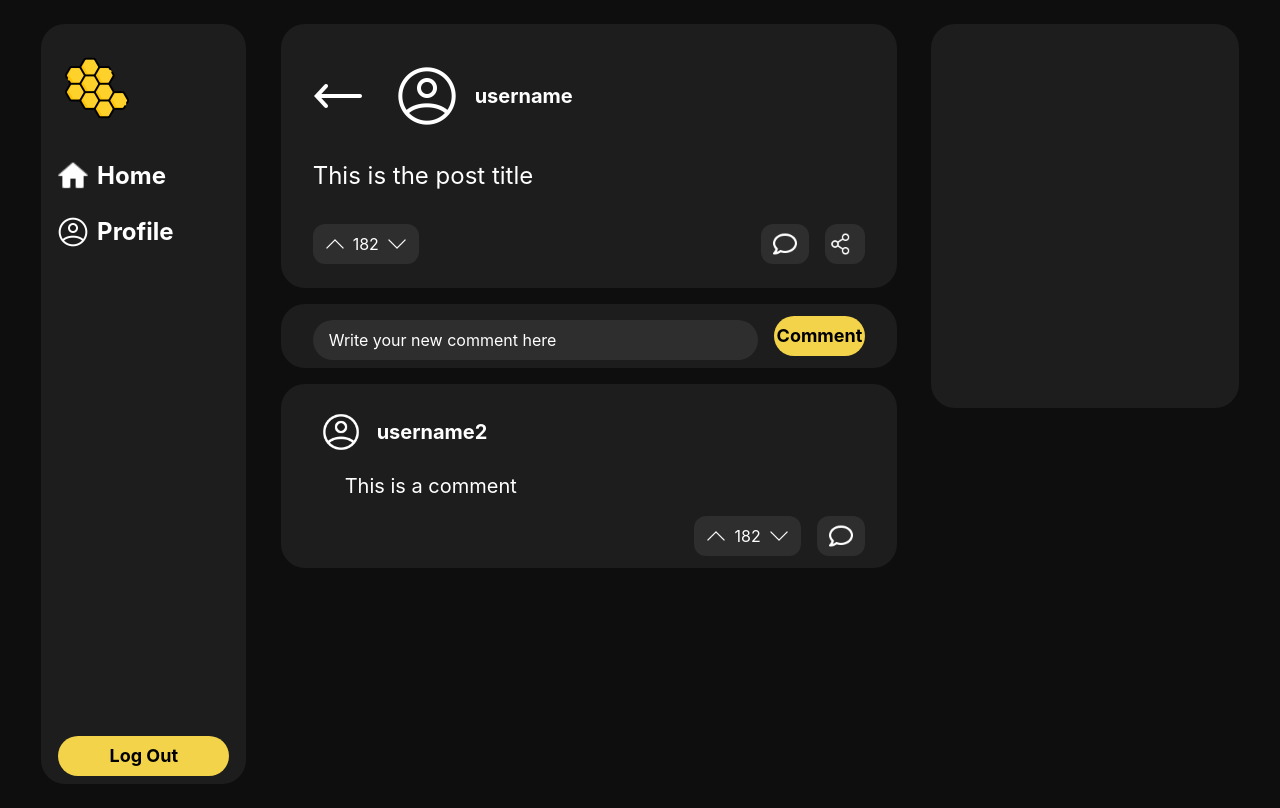
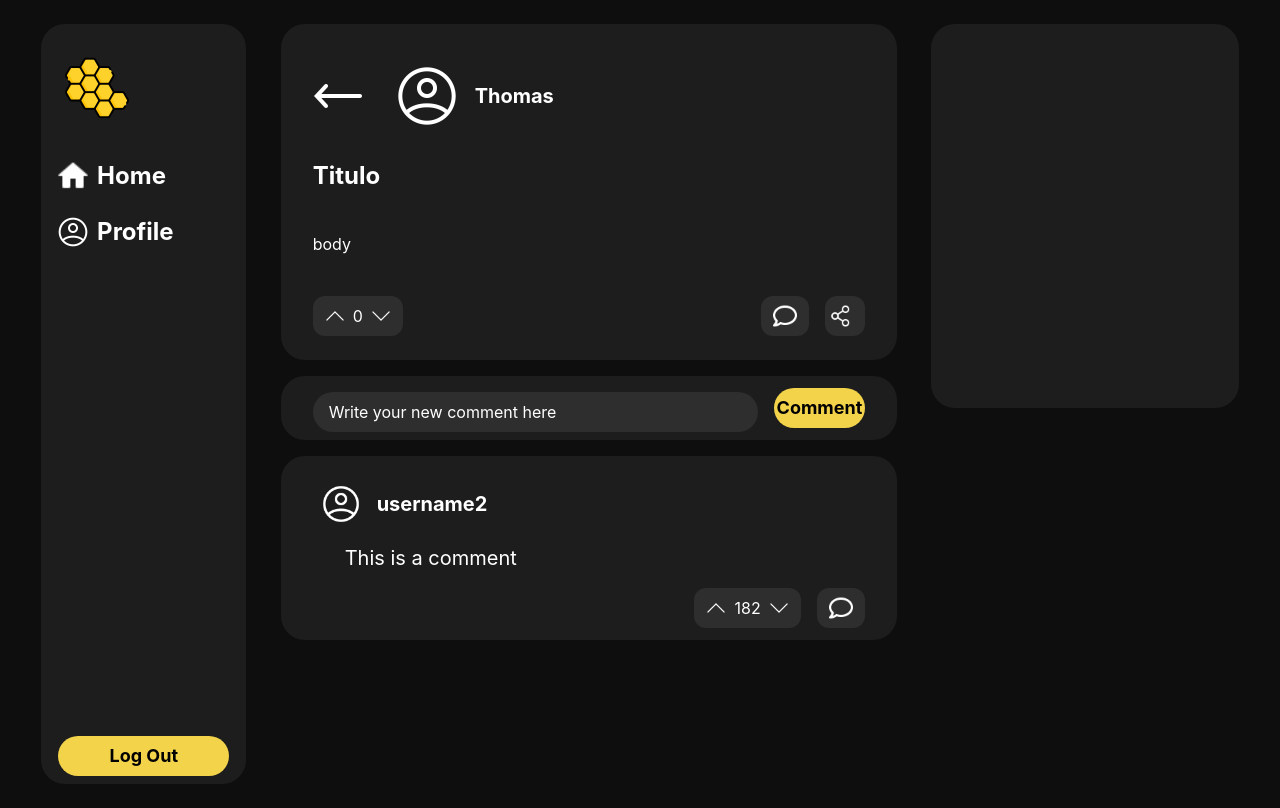
Before and after one commit to MuriloUnten/honeyhub, a React (Create React App) app in the folder website/: page /view-post in a window 1280 px wide. Built offline with nearby package versions, Linux system fonts and the light colour scheme; no server answers.

Commit message:
não sei

```diff
--- a/website/src/App.js
+++ b/website/src/App.js
@@ -28,7 +28,9 @@ const router = createBrowserRouter(
         <Route path="/profile" element={<Profile />}>
             <Route path=":id" element={<Profile />} />
         </Route>
-        <Route path="/view-post" element={<ViewPost />} />
+        <Route path="/view-post" element={<ViewPost />}>
+            <Route path=":id" element={<ViewPost />} />
+        </Route>
         </>
     )
 );
--- a/website/src/components/Post.js
+++ b/website/src/components/Post.js
@@ -15,7 +15,7 @@ const Post = (props) => {
     console.log(props)
     return (
         //<div className='w-full h-96 bg-black2 rounded-3xl text-white px-8 py-2'>
-        <Link to='/view-post'>
+        <Link to={'/view-post/' + props.post.id}>
         <div className='w-full h-auto bg-black2 rounded-3xl px-8 py-2 mb-4'>
             <div>
                 <Link to='/community' className='w-full flex my-2 items-center mb-2'>
@@ -30,7 +30,7 @@ const Post = (props) => {
                 </Link>
             </div>
             <div className='font-bold text-2xl text-white h-10 mb-1'>
-                <Link to='/view-post'>
+                <Link to={'/view-post/' + props.post.id}>
                     {props.post.title}
                 </Link>
             </div>
--- a/website/src/components/VisualizePost.js
+++ b/website/src/components/VisualizePost.js
@@ -1,17 +1,132 @@
-import React, { useState } from 'react';
+// import React, { useState } from 'react'
+// import leftArrow from "../assets/leftArrow.png";
+// import { Link } from "react-router-dom";
+// import profile from "../assets/profile.png";
+// import beach from '../assets/beach.jpg';
+// import comment from '../assets/comment.png';
+// import share from '../assets/share.png';
+// import upArrow from '../assets/upArrow.png';
+
+// const VisualizePost = () => {
+//   const [upVotes, setUpVotes] = useState(182);
+//     const [upVoted, setUpVoted] = useState(false);
+//     const [downVoted, setDownVoted] = useState(false);
+//     const [originalState, setOriginal] = useState(true);
+
+//     const incrementVotes = () => {
+//         if (originalState) {
+//             setUpVotes(upVotes + 1);
+//             setUpVoted(true);
+//             setDownVoted(false);
+//             setOriginal(false);
+//         }
+//         else{
+//             if(downVoted){
+//                 setUpVotes(upVotes + 1);
+//                 setUpVoted(false);
+//                 setOriginal(true);
+//             }
+//         }
+//     };
+
+//     const decreaseVotes = () => {
+//         if (originalState) {
+//             setUpVotes(upVotes - 1);
+//             setUpVoted(false);
+//             setDownVoted(true);
+//             setOriginal(false);
+//         }
+//         else{
+//             if(upVoted){
+//                 setUpVotes(upVotes - 1);
+//                 setUpVoted(false);
+//                 setOriginal(true);
+//             }
+//         }
+//     };
+
+//   return (
+//     <div className="w-full bg-black2 rounded-3xl px-8 py-2 mb-4">
+//       <div className="mt-8 h-16 flex items-center">
+//         <Link to="/"><img src={leftArrow} className="max-h-16"></img></Link>
+//         <Link to="/profile"><img src={profile} className="max-h-16 ml-8"></img></Link>
+//         <Link to="/profile"><div className="text-white font-bold text-xl ml-4">username</div></Link>
+//       </div>
+//       <div className=' text-2xl text-white h-10 mb-1 mt-8'>
+//         This is the post title
+//       </div>
+//       <div className='flex justify-between mt-6 mb-4'>
+//         <div className='bg-black3 flex items-center px-3 py-2 rounded-xl'>
+//             <img src={upArrow} className='w-5 rotate-180 mr-2'onClick={incrementVotes}></img>
+//             <div className='mr-2 text-white'>{upVotes}</div>
+//             <img src={upArrow} className='w-5 cursor-pointer'onClick={decreaseVotes}></img>
+//         </div>
+//         <div className='flex justify-end'>
+//           <div className='w-12 bg-black3 flex items-center justify-around px-2 py-2 rounded-xl mr-4'>
+//             <img src={comment} className='w-6 mx-1'></img>
+//           </div>
+//           <div className='w-10 bg-black3 flex items-center justify-center px-2 py-2 rounded-xl'>
+//               <img src={share} className='w-6 mr-2'></img>
+//           </div>
+//         </div>
+//       </div>
+//     </div>
+//   );
+// };
+
+// export default VisualizePost;
+
+import React, { useState, useEffect } from 'react';
 import leftArrow from "../assets/leftArrow.png";
 import { Link } from "react-router-dom";
 import profile from "../assets/profile.png";
-import beach from '../assets/beach.jpg';
 import comment from '../assets/comment.png';
 import share from '../assets/share.png';
 import upArrow from '../assets/upArrow.png';
+import { BASE_URL } from "../backend_url";
+import {useParams} from "react-router-dom"
 
 const VisualizePost = () => {
-  const [upVotes, setUpVotes] = useState(182);
+    const [post, setPost] = useState(null);
+    const [upVotes, setUpVotes] = useState(0);
     const [upVoted, setUpVoted] = useState(false);
     const [downVoted, setDownVoted] = useState(false);
     const [originalState, setOriginal] = useState(true);
+    const {id} = useParams()
+
+
+    useEffect(() => {
+      setPost({
+        post: {
+          title: "Titulo",
+          body:"body"
+        },
+        user: {
+          name: "Thomas"
+        },
+        community: {
+          name: "Arch Linux"
+        },
+      })
+      fetchPostData();
+    }, []);
+
+    const fetchPostData = async () => {
+        try {
+            console.log("id", id)
+            const response = await fetch(BASE_URL + '/post/' + id); // Example endpoint
+            if (!response.ok) {
+                throw new Error('Failed to fetch post data');
+            }
+            const postData = await response.json();
+            console.log(postData)
+            setPost(postData);
+            setUpVotes(postData.upVotes); // Assuming upVotes is a field in your post data
+        } catch (error) {
+            console.error('Error fetching post:', error);
+            // Handle error as needed, e.g., show an error message
+        }
+    };
 
     const incrementVotes = () => {
         if (originalState) {
@@ -45,15 +160,22 @@ const VisualizePost = () => {
         }
     };
 
+    if (!post) {
+        return <div className='text-white my-4'>Loading...</div>; // Placeholder while loading data
+    }
+
     return (
       <div className="w-full bg-black2 rounded-3xl px-8 py-2 mb-4">
         <div className="mt-8 h-16 flex items-center">
           <Link to="/"><img src={leftArrow} className="max-h-16"></img></Link>
           <Link to="/profile"><img src={profile} className="max-h-16 ml-8"></img></Link>
-        <Link to="/profile"><div className="text-white font-bold text-xl ml-4">username</div></Link>
+          <Link to="/profile"><div className="text-white font-bold text-xl ml-4">{post.user.name}</div></Link>
         </div>
-      <div className=' text-2xl text-white h-10 mb-1 mt-8'>
-        This is the post title
+        <div className=' text-2xl font-bold text-white h-10 mb-1 mt-8'>
+          {post.post.title}
+        </div>
+        <div className='text-white h-10 mb-1 mt-8'>
+          {post.post.body}
         </div>
         <div className='flex justify-between mt-6 mb-4'>
           <div className='bg-black3 flex items-center px-3 py-2 rounded-xl'>
```
Also changed, not shown: 1 other file (tests, documents, lock files or other folders). Lines whose indentation alone changed are shown as unchanged.
